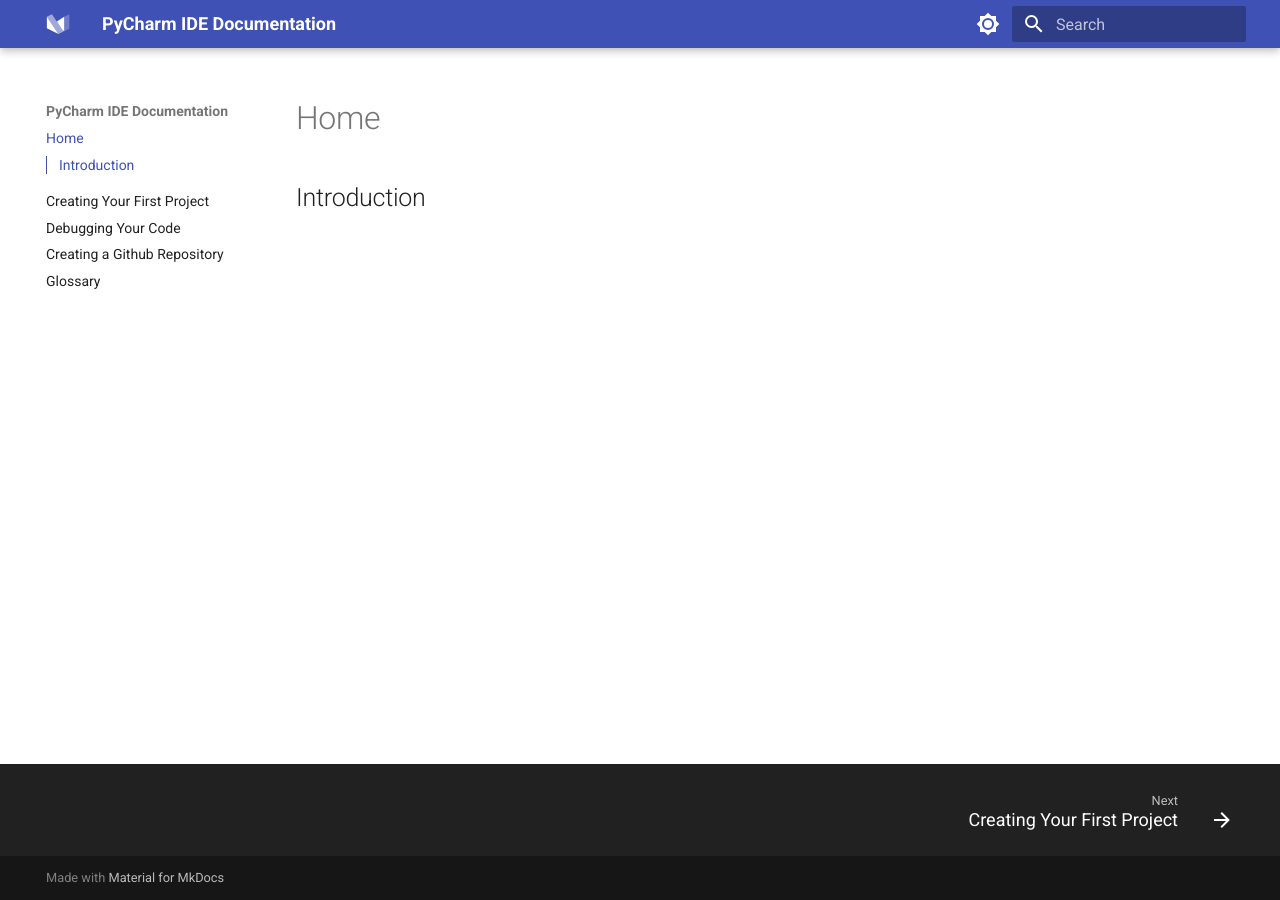
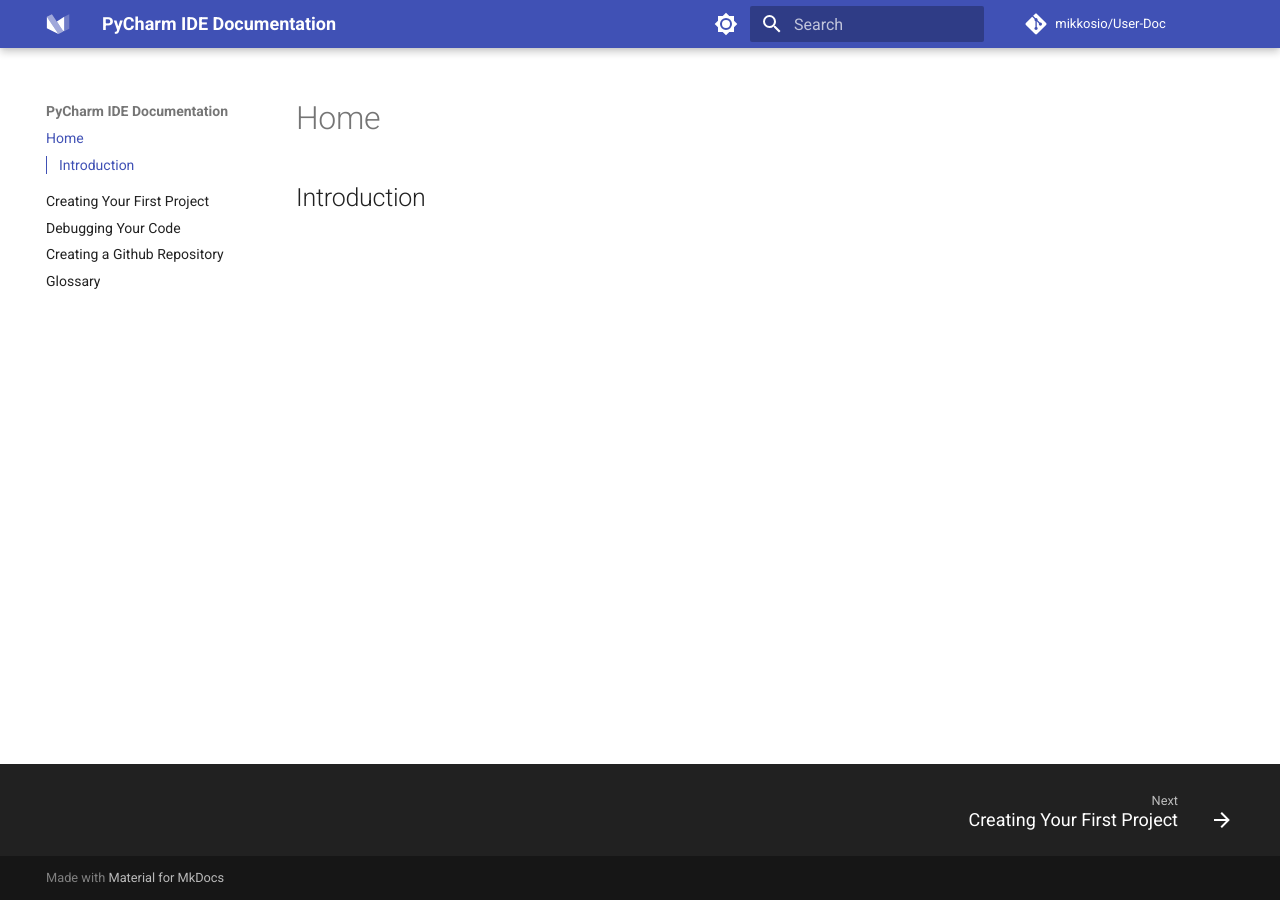
Before and after one commit to mikkosio/User-Doc, an MkDocs documentation site: the page built from docs/index.md, in a window 1280 px wide. Built offline with MkDocs 1.6.1 and Material for MkDocs 9.7.7, drawn with Linux system fonts in a browser that asks for light colours; comment, search, counter and statistics services are not loaded.

Commit message:
Added link to github

```diff
--- a/mkdocs.yml
+++ b/mkdocs.yml
@@ -1,4 +1,7 @@
 site_name: PyCharm IDE Documentation
+
+repo_name: mikkosio/User-Doc
+repo_url: https://github.com/mikkosio/User-Doc
 
 nav:
   - Home: "index.md"
```
